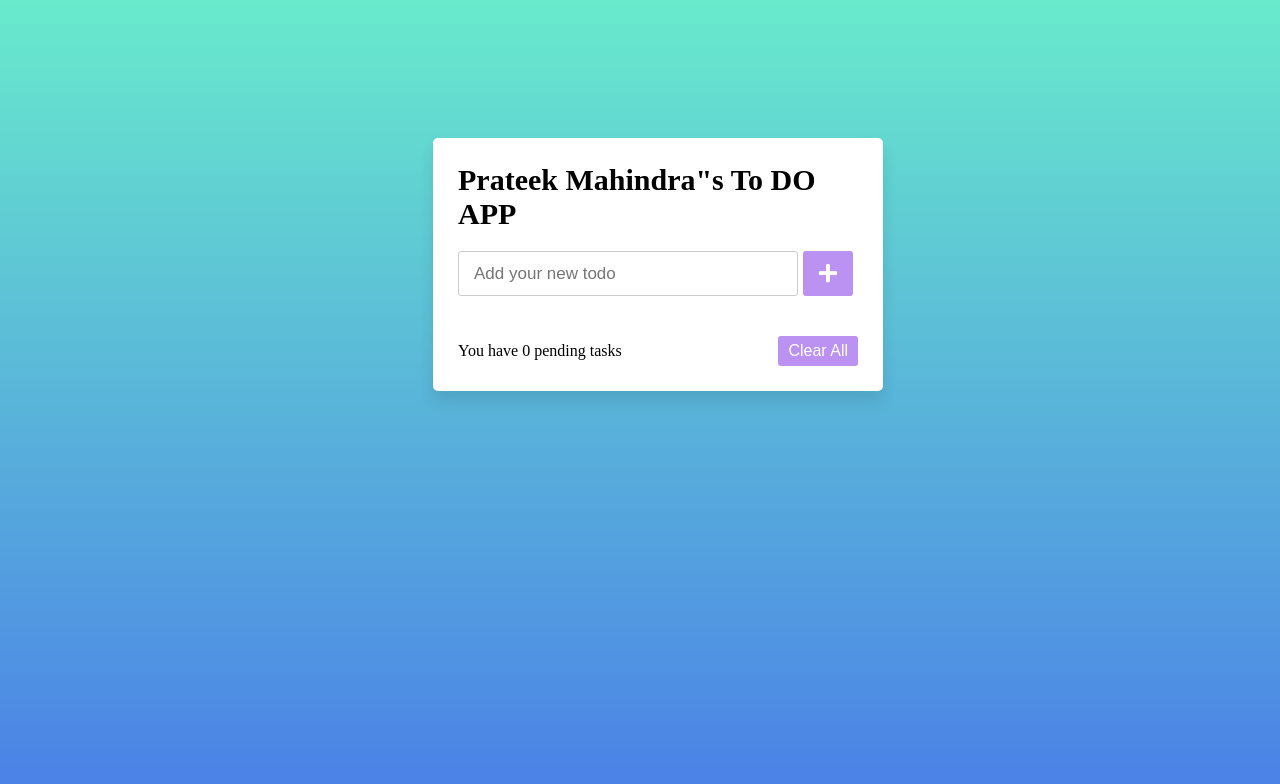
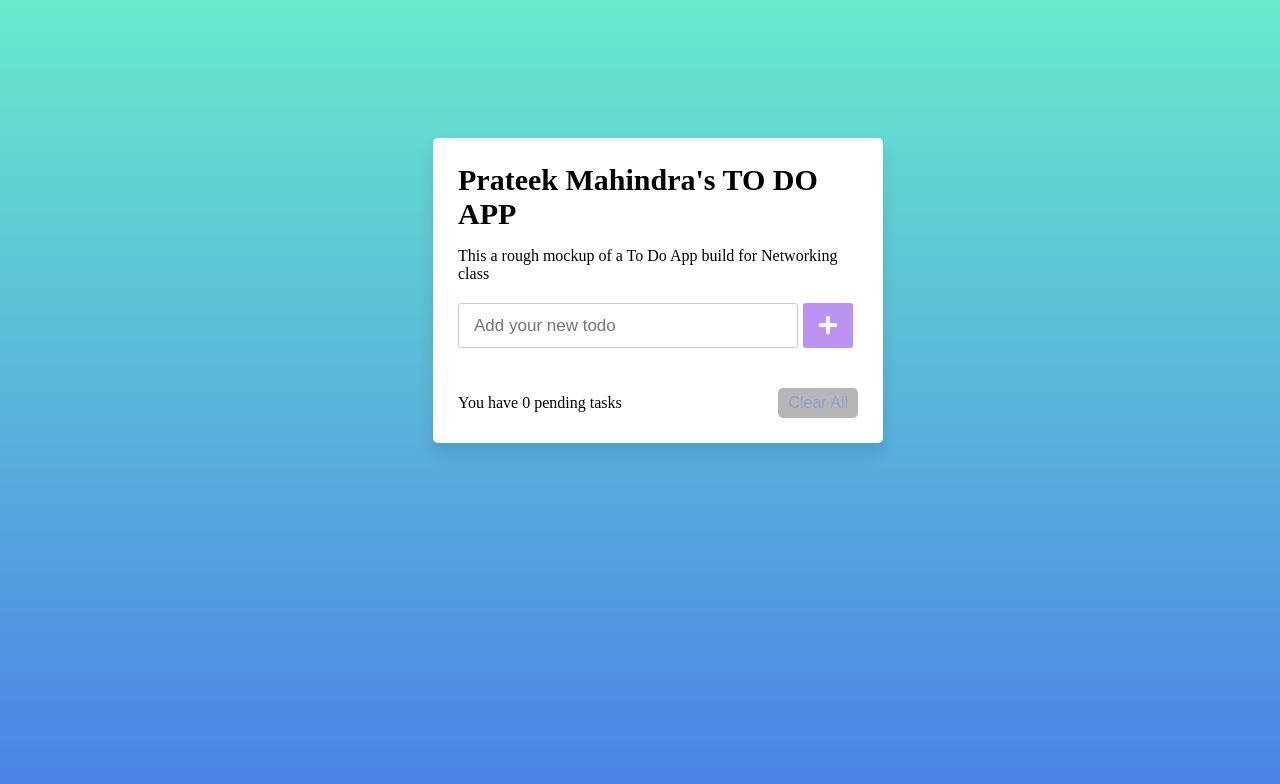
Before and after one commit to Pmahindra93/pmahindra93.github.io, a plain HTML site: page index.html in a window 1280 px wide. Shown: the top 784 px of the page. Drawn offline with Linux system fonts and the light colour scheme.

Commit message:
changes made

```diff
--- a/index.html
+++ b/index.html
@@ -8,7 +8,8 @@
 </head>
 <body>
   <div class="wrapper">
-    <header>Prateek Mahindra"s To DO APP</header>
+    <header>Prateek Mahindra's TO DO APP</header>
+    <p>This a rough mockup of a To Do App build for Networking class</p>
     <div class="inputField">
       <input type="text" placeholder="Add your new todo">
       <button><i class="fas fa-plus"></i></button>
--- a/style.css
+++ b/style.css
@@ -144,14 +144,14 @@ body{
 }
 .footer button{
   padding: 6px 10px;
-  border-radius: 3px;
+  border-radius: 5px;
   border: none;
   outline: none;
-  color: #fff;
+  color: #4267B2;
   font-weight: 400;
   font-size: 16px;
   margin-left: 5px;
-  background: #8E49E8;
+  background: #868686;
   cursor: pointer;
   user-select: none;
   opacity: 0.6;
@@ -162,16 +162,3 @@ body{
   opacity: 1;
   pointer-events: auto;
 }
-© 2021 GitHub, Inc.
-Terms
-Privacy
-Security
-Status
-Docs
-Contact GitHub
-Pricing
-API
-Training
-Blog
-About
-Loading completeSign in now to use ZenHub
```
